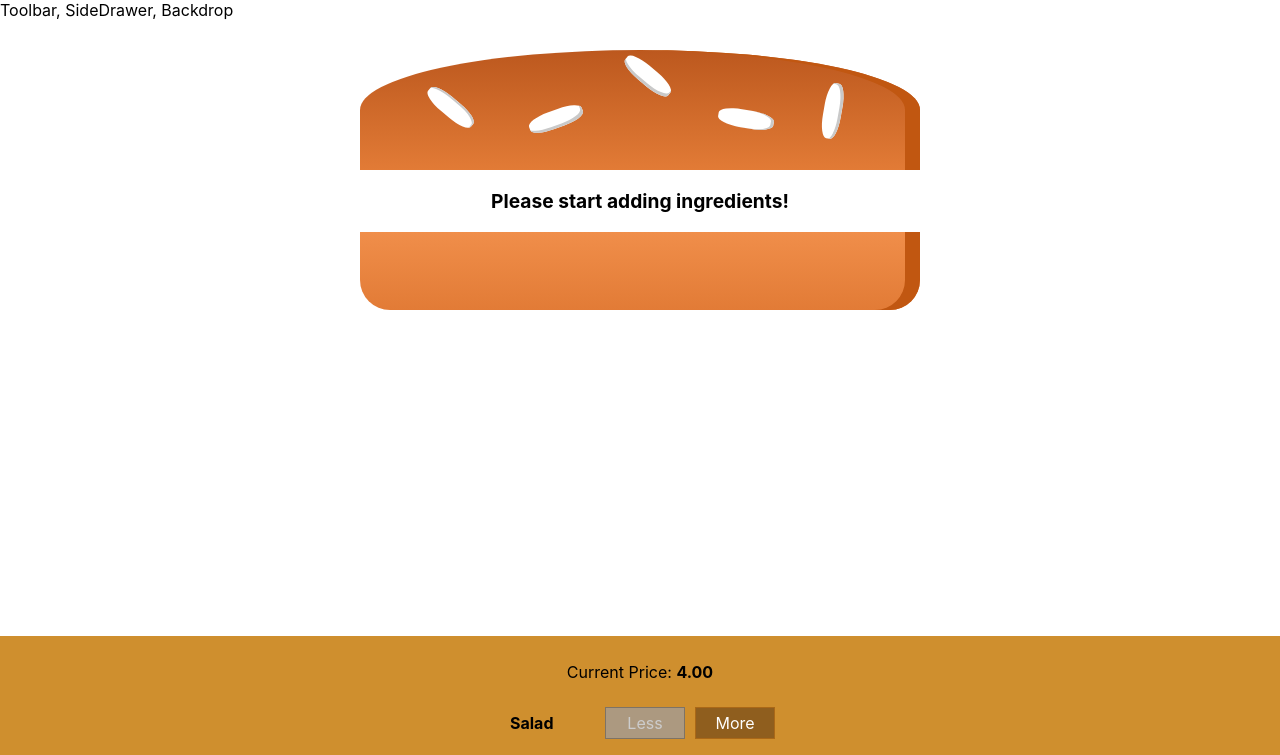
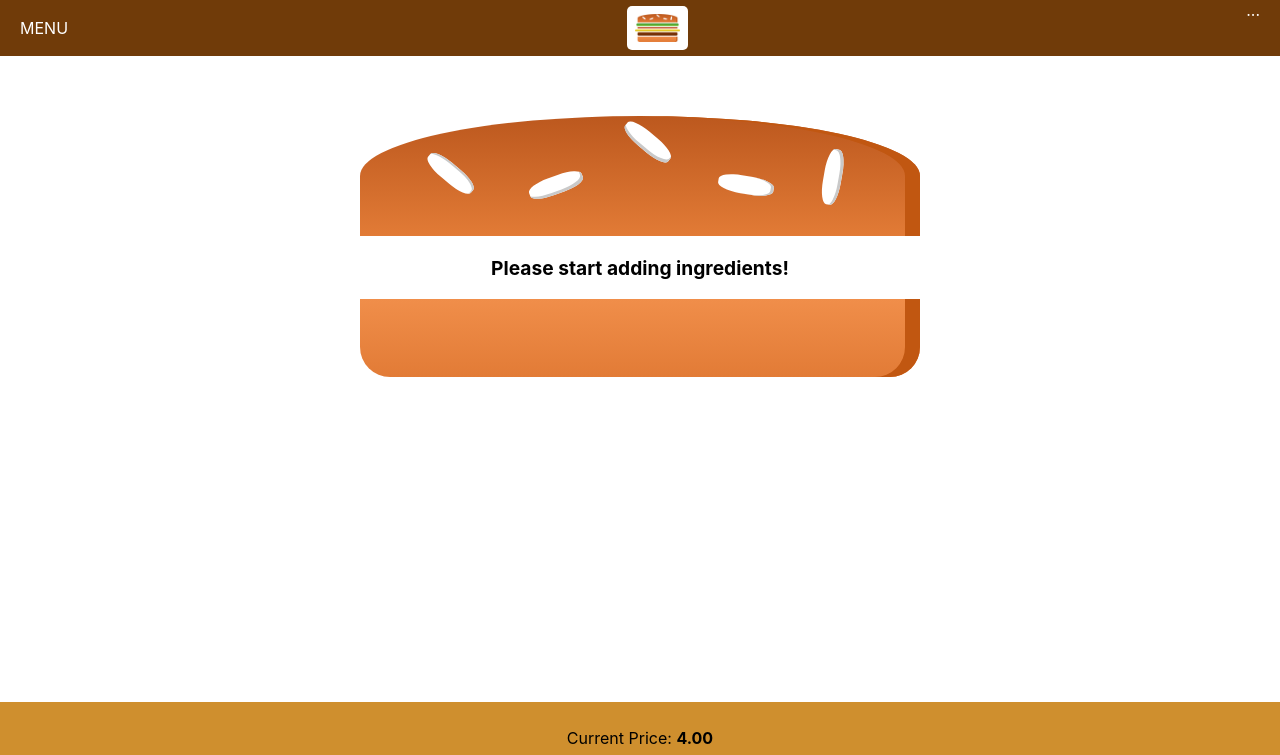
Before and after one commit to SandraCoburn/react-build-a-burger, a React (Create React App) app in the folder build-a-burger/: page / in a window 1280 px wide. Shown: the top 755 px of the page. Built offline with nearby package versions, Linux system fonts and the light colour scheme.

Commit message:
Added Navigation bar, logo

```diff
--- a/build-a-burger/src/components/Layout/Layout.js
+++ b/build-a-burger/src/components/Layout/Layout.js
@@ -1,10 +1,10 @@
 import React from "react";
 import Aux from "../../hoc/Aux";
 import classes from "./Layout.module.css";
-
+import Toolbar from "../Navigation/Toolbar/Toolbar";
 const layout = (props) => (
   <Aux>
-    <div>Toolbar, SideDrawer, Backdrop</div>
+    <Toolbar />
     <main className={classes.Content}>{props.children}</main>
   </Aux>
 );
--- a/build-a-burger/src/components/Layout/Layout.module.css
+++ b/build-a-burger/src/components/Layout/Layout.module.css
@@ -1,3 +1,3 @@
 .Content {
-  margin-top: 16px;
+  margin-top: 8%;
 }
--- /dev/null
+++ b/build-a-burger/src/components/Navigation/Toolbar/Toolbar.js
@@ -0,0 +1,12 @@
+import React from "react";
+import classes from "./Toolbar.module.css";
+import Logo from "../../UI/Logo/Logo";
+
+const Toolbar = (props) => (
+  <header className={classes.Toolbar}>
+    <div>MENU</div>
+    <Logo />
+    <nav>...</nav>
+  </header>
+);
+export default Toolbar;
--- /dev/null
+++ b/build-a-burger/src/components/Navigation/Toolbar/Toolbar.module.css
@@ -0,0 +1,18 @@
+.Toolbar {
+  height: 56px;
+  width: 100%;
+  position: fixed;
+  top: 0;
+  left: 0;
+  background-color: #703b09;
+  display: flex;
+  justify-content: space-between;
+  align-items: center;
+  padding: 0 20px;
+  box-sizing: border-box;
+  z-index: 90;
+  color: white;
+}
+.Toolbar nav {
+  height: 100%;
+}
--- a/build-a-burger/src/components/UI/Backdrop/Backdrop.module.css
+++ b/build-a-burger/src/components/UI/Backdrop/Backdrop.module.css
@@ -2,7 +2,7 @@
   width: 100%;
   height: 100%;
   position: fixed;
-  z-index: 100%;
+  z-index: 100;
   left: 0;
   top: 0;
   background-color: rgba(0, 0, 0, 0.5);
--- /dev/null
+++ b/build-a-burger/src/components/UI/Logo/Logo.js
@@ -0,0 +1,10 @@
+import React from "react";
+import burgerLogo from "../../../assets/burger-logo.png";
+import classes from "./Logo.module.css";
+
+const Logo = (props) => (
+  <div className={classes.Logo}>
+    <img src={burgerLogo} alt="MyBurger" />
+  </div>
+);
+export default Logo;
--- /dev/null
+++ b/build-a-burger/src/components/UI/Logo/Logo.module.css
@@ -0,0 +1,11 @@
+.Logo {
+  background-color: white;
+  padding: 8px;
+  height: 80%;
+  box-sizing: border-box;
+  border-radius: 5px;
+}
+
+.Logo img {
+  height: 100%;
+}
```
Also changed, not shown: build-a-burger/src/assets/burger-logo.png (added).
